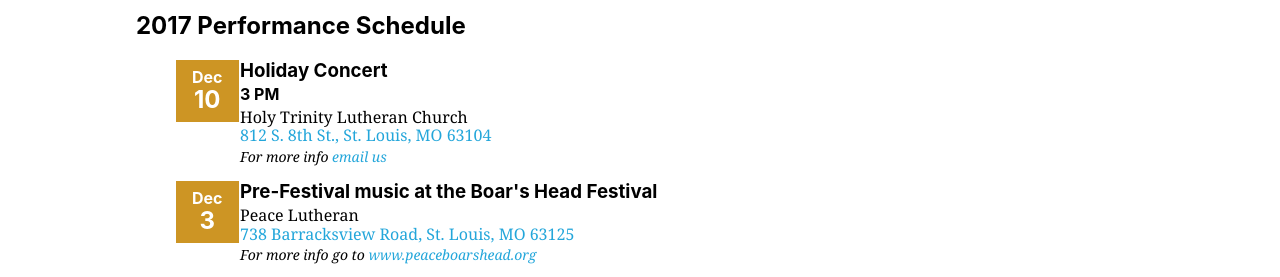
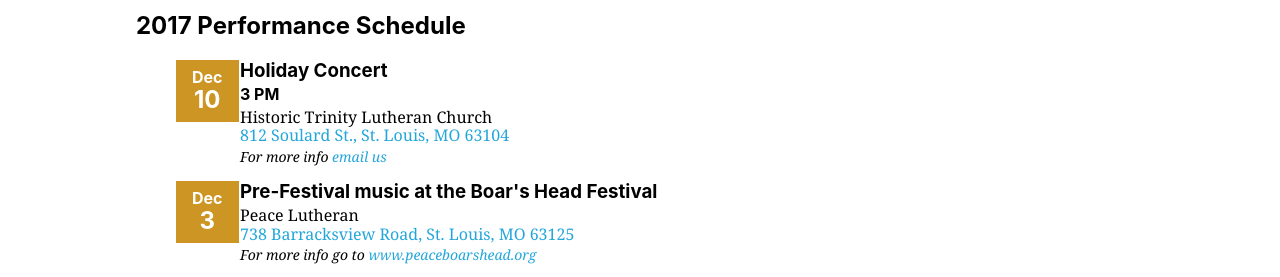
Before and after one commit to GatewayRingers/GatewayRingers.github.io, a Jekyll site: the page built from events.html, in a window 1280 px wide and 900 px high. Shown: the part 364-641 px from the top of the window. Built offline with Jekyll 4.4.1, drawn with Linux system fonts in a browser that asks for light colours.

Commit message:
Update events.html

```diff
--- a/events.html
+++ b/events.html
@@ -12,8 +12,8 @@
 <li class="mv3"><div class="white bg-gold fl tc f0 ph3 pv2"><span class="f5 pb0 b">Dec</span><br><span class="f3 b">10</span></div>
      <h3 class="pl5 mv1">Holiday Concert</h3>
      <p class="pl5 mv1 b">3 PM</p>
-     <p class="pl5 mv1 athelas">Holy Trinity Lutheran Church<br>
-     <a class="link blue dim" target="_blank" href="https://www.google.com/maps/place/812+S+8th+St,+East+St+Louis,+MO+62201/@38.6170629,-90.1992512,17z/data=!3m1!4b1!4m5!3m4!1s0x87d8b30f45b63005:0x4406dd8baa3886c7!8m2!3d38.6170629!4d-90.1970625">812 S. 8th St., St. Louis, MO 63104</a>
+     <p class="pl5 mv1 athelas">Historic Trinity Lutheran Church<br>
+     <a class="link blue dim" target="_blank" href="https://www.google.com/maps/place/812+Soulard+St,+East+St+Louis,+MO+62201/@38.6170629,-90.1992512,17z/data=!3m1!4b1!4m5!3m4!1s0x87d8b30f45b63005:0x4406dd8baa3886c7!8m2!3d38.6170629!4d-90.1970625">812 Soulard St., St. Louis, MO 63104</a>
      <p class="pl5 mv1 i f6 athelas">For more info <a class="link blue dim" href="mailto:info@gatewayringers.org">email us</a></p>
      </li>
 <li class="mv3"><div class="white bg-gold fl tc f0 ph3 pv2"><span class="f5 pb0 b">Dec</span><br><span class="f3 b">3</span></div>
```
